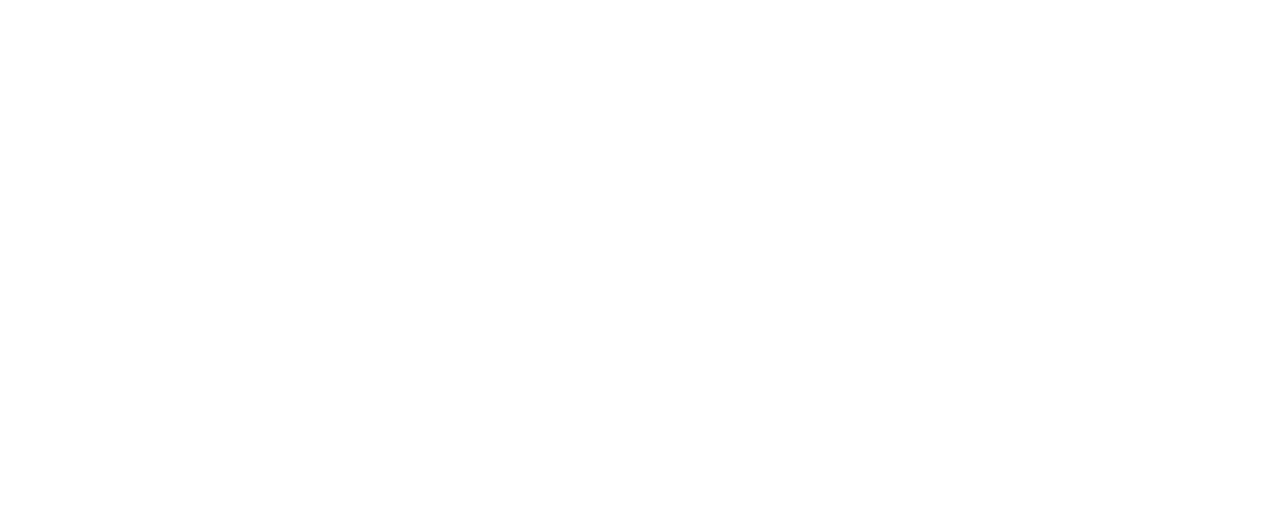
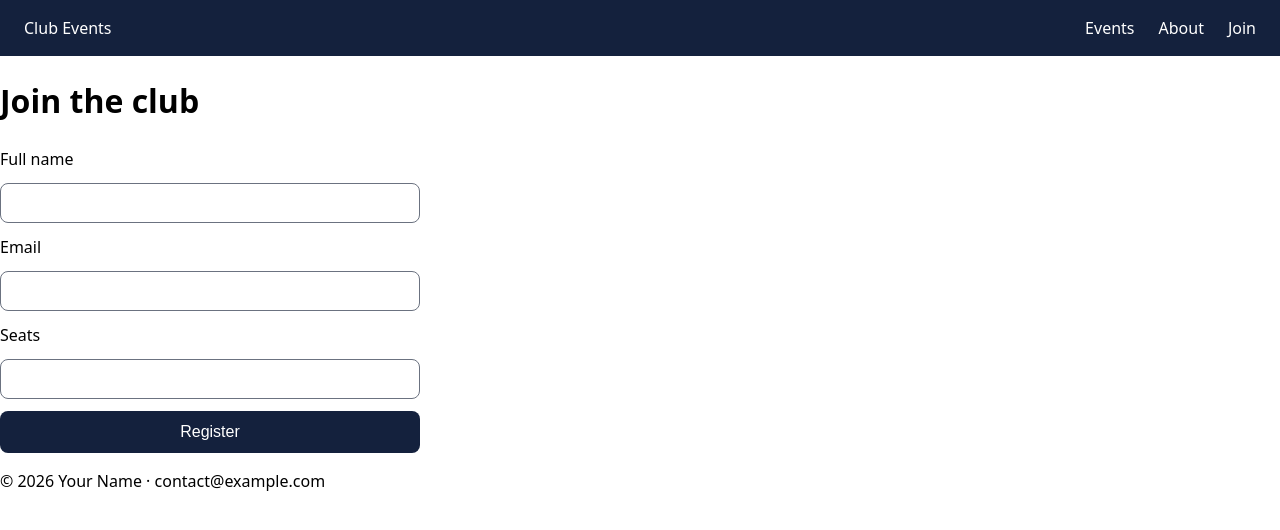
Before and after one commit to alidakentouma6-boop/week2-project, a plain HTML site: page signup.html in a window 1280 px wide. Drawn offline with Linux system fonts and the light colour scheme.

Commit message:
Add sign-up form page

```diff
--- a/signup.html
+++ b/signup.html
@@ -0,0 +1,39 @@
+<!DOCTYPE html>
+<html lang="en">
+<head>
+  <meta charset="UTF-8">
+  <meta name="viewport" content="width=device-width, initial-scale=1">
+  <title>Join the club</title>
+  <link rel="stylesheet" href="style.css">
+</head>
+<body>
+  <header>
+    <a href="index.html">Club Events</a>
+    <nav>
+      <a href="index.html">Events</a>
+      <a href="#about">About</a>
+      <a href="signup.html">Join</a>
+    </nav>
+  </header>
+
+  <main>
+    <h1>Join the club</h1>
+    <form action="#" method="post">
+      <label for="name">Full name</label>
+      <input id="name" name="name" type="text" required>
+
+      <label for="email">Email</label>
+      <input id="email" name="email" type="email" required>
+
+      <label for="seats">Seats</label>
+      <input id="seats" name="seats" type="number" min="1" max="5">
+
+      <button type="submit">Register</button>
+    </form>
+  </main>
+
+  <footer>
+    <p>© 2026 Your Name · contact@example.com</p>
+  </footer>
+</body>
+</html>
--- a/style.css
+++ b/style.css
@@ -11,3 +11,23 @@
 }
 header a { color: #fff; text-decoration: none; }
 nav { display: flex; gap: 24px; }
+form { display: grid; gap: 12px; max-width: 420px; }
+
+input {
+  padding: 10px;
+  font-size: 1rem;
+  border: 1px solid #6b7280;
+  border-radius: 8px;
+}
+
+button {
+  padding: 12px;
+  font-size: 1rem;
+  border: 0;
+  border-radius: 8px;
+  background: var(--dark);
+  color: #fff;
+  cursor: pointer;
+}
+
+:focus-visible { outline: 3px solid var(--accent); outline-offset: 2px; }
```
